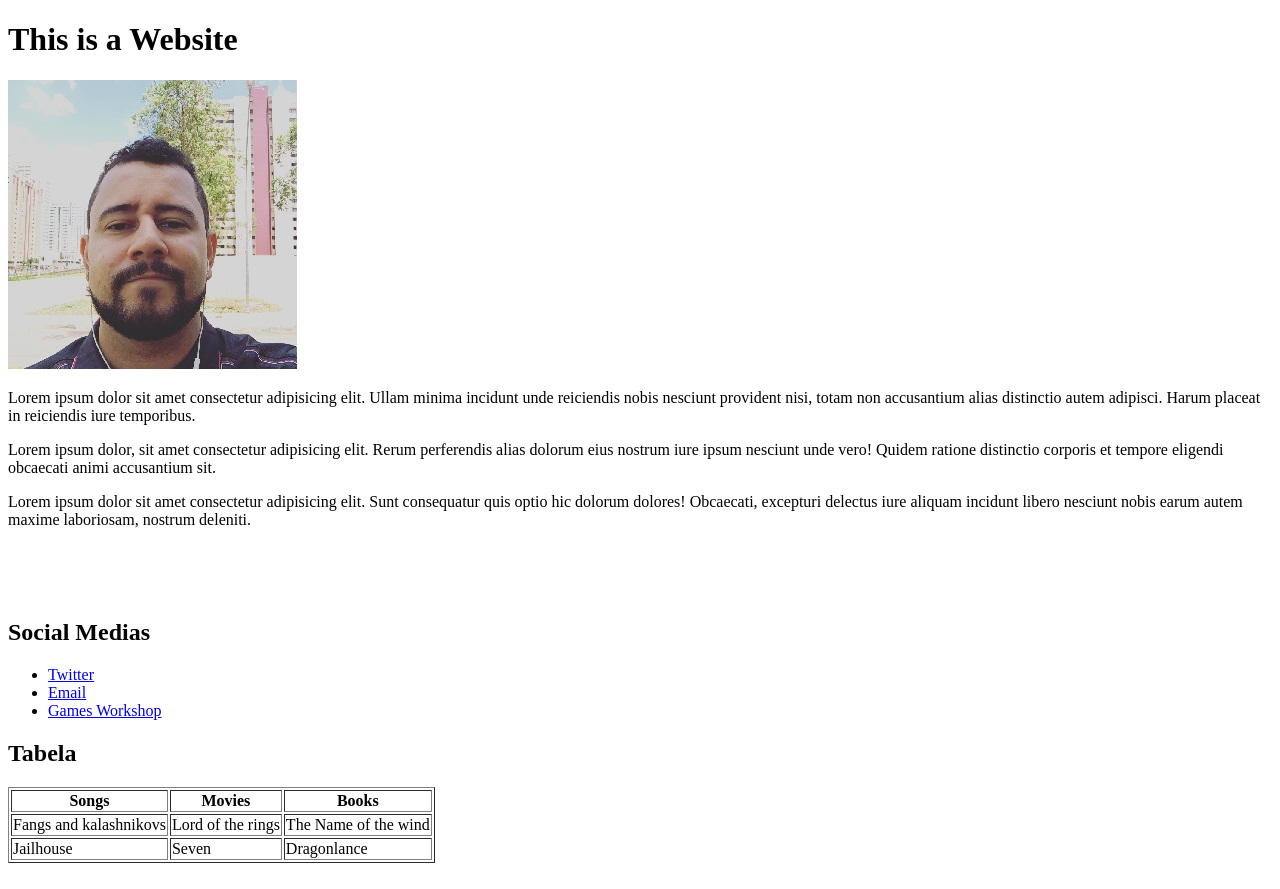
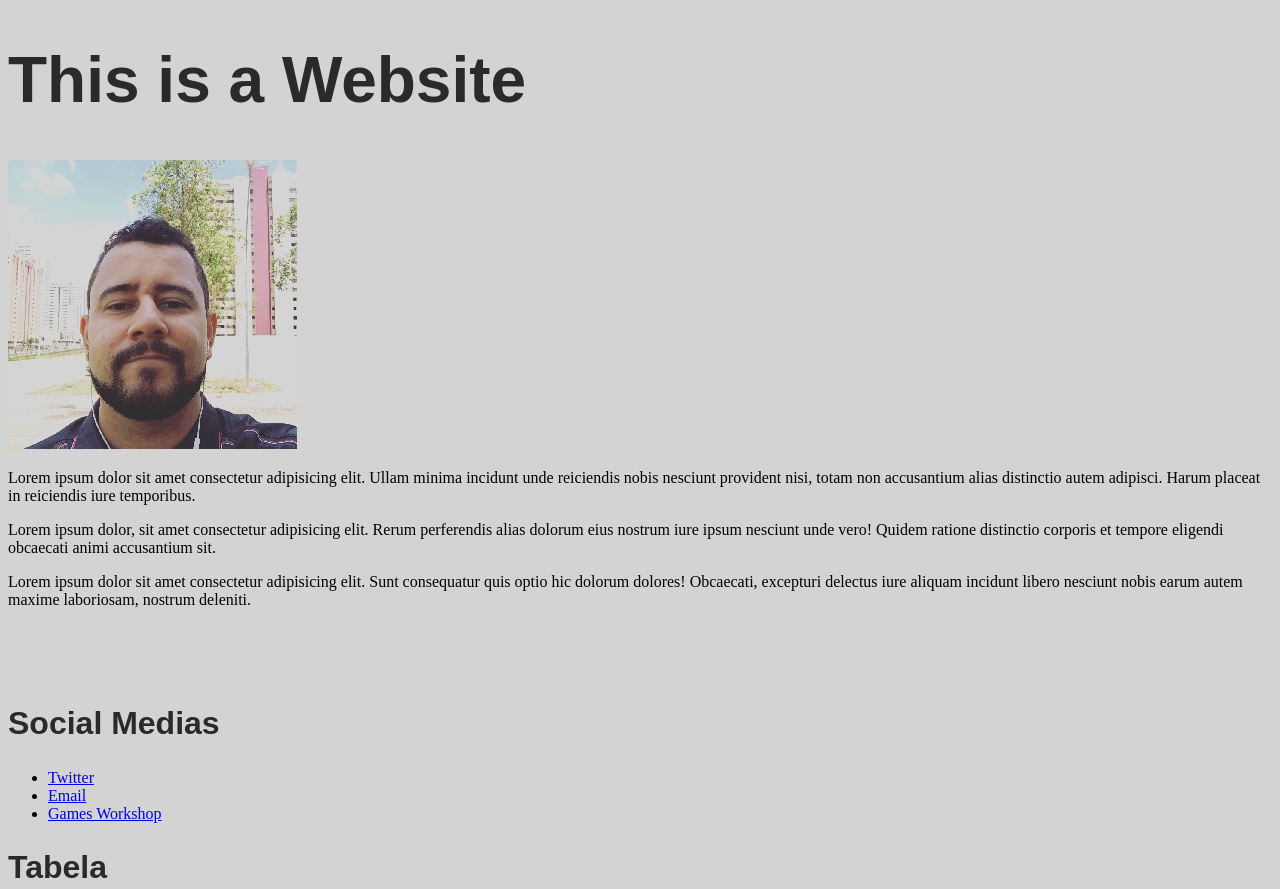
Before and after one commit to jCosta16/jCosta16.github.io, a plain HTML site: page index.html in a window 1280 px wide. Shown: the top 889 px of the page. Drawn offline with Linux system fonts and the light colour scheme.

Commit message:
HTML upload

```diff
--- a/index.html
+++ b/index.html
@@ -6,11 +6,12 @@
     <meta http-equiv="X-UA-Compatible" content="ie=edge">
     <title>Joao Bio</title>
 
+    <link rel="stylesheet"  href="styles.css">
 </head>
 <body>
     <h1>This is a Website</h1>
 
-    <img src="/assets/fotojoao.jpg" alt="Goias EC crest">
+    <img src="assets/fotojoao.jpg" alt="a selfie">
 
 
     <p>Lorem ipsum dolor sit amet consectetur adipisicing elit. Ullam minima incidunt unde reiciendis nobis nesciunt provident nisi, totam non accusantium alias distinctio autem adipisci. Harum placeat in reiciendis iure temporibus.</p>
--- /dev/null
+++ b/styles.css
@@ -0,0 +1,14 @@
+
+body {
+    background-color: lightgray;
+}
+h1 {
+    color: rgba(22, 21, 21, 0.89);
+    font-family: sans-serif;
+    font-size: 4rem;
+}
+h2{
+    color: rgba(22, 21, 21, 0.89);
+    font-family: sans-serif;
+    font-size: 2rem;
+}
```
Also changed, not shown: css1.css (deleted).
